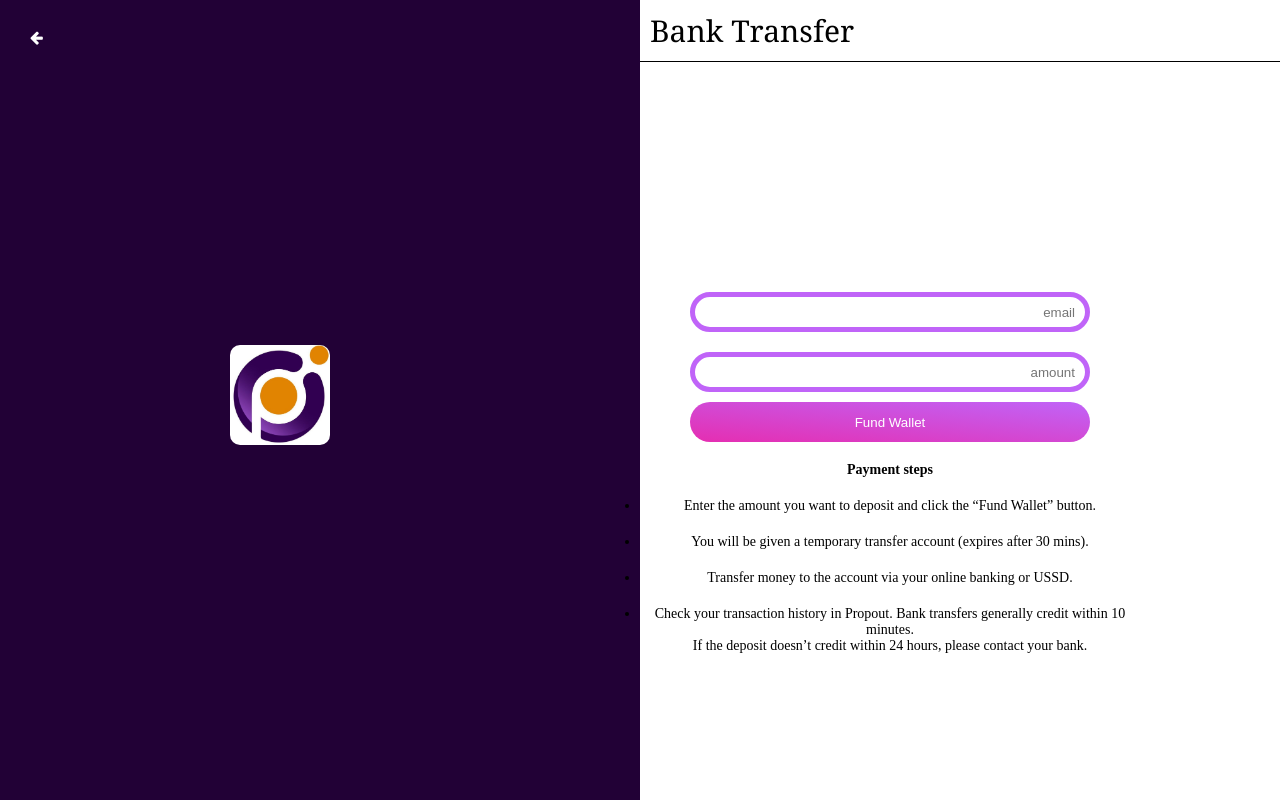
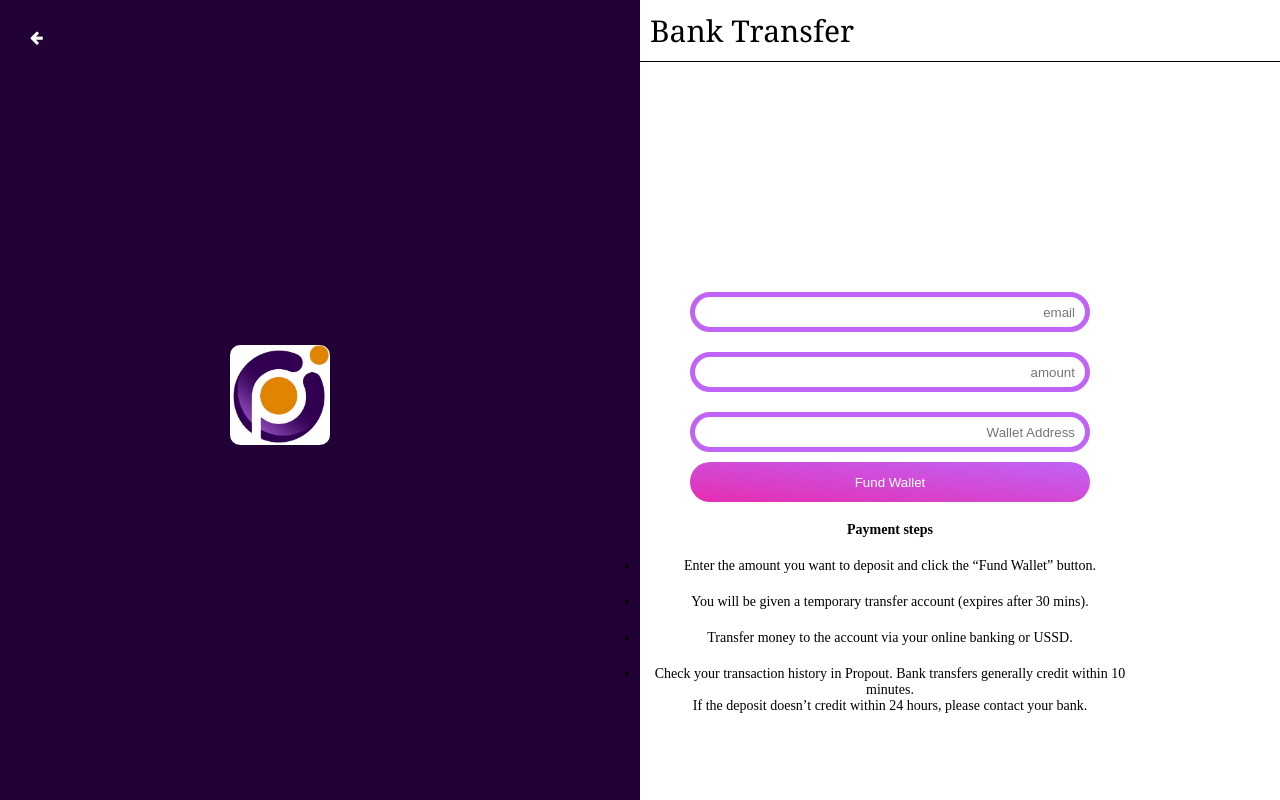
Before and after one commit to elsapphire/po-paystack-test, a Flask app: page / in a window 1280 px wide. Run offline with Flask 3, Linux system fonts and the light colour scheme.

Commit message:
Added wallet address input in HTML form

```diff
--- a/app.py
+++ b/app.py
@@ -13,6 +13,7 @@ def home():
         email = request.form['email']
         form_amount = request.form['amount']
         amount = int(form_amount) * 100
+        wallet_address = request.form['wallet_address']
         # print(email, amount)
 
         transaction = Transaction(authorization_key=os.getenv(key='auth', default='sk_test_a69fb6c099eddc6e238279709f2'
@@ -24,7 +25,7 @@ def home():
         authorization_ready = True
 
         return render_template('funding.html', auth_url=authorization_url, authorization_ready=authorization_ready,
-                               email=email, amount=form_amount)
+                               email=email, amount=form_amount, wallet_address=wallet_address)
     return render_template('funding.html', authorization_ready=authorization_ready)
 
 
--- a/templates/funding.html
+++ b/templates/funding.html
@@ -18,13 +18,15 @@
 <div class='title'>Bank Transfer</div>
 <form method='POST'>
 {% if authorization_ready %}
-    <input type="text" name='email' class='text' placeholder="{{email}}"></input>
-    <input type="text" name='amount' class='text2' placeholder="{{amount}}"></input>
+    <input type="text" name='email' class='text' value="{{email}}">
+    <input type="text" name='amount' class='text2' value="{{amount}}">
+    <input type="text" name='wallet_address' class='text2' value="{{wallet_address}}">
     <br>
     <button type="submit" class="sub"><a href='{{ auth_url }}'>Proceed To Checkout</a></button>
 {% else %}
-    <input type="text" name='email' class='text' placeholder="email"></input>
-    <input type="text" name='amount' class='text2' placeholder="amount"></input>
+    <input type="text" name='email' class='text' placeholder="email">
+    <input type="text" name='amount' class='text2' placeholder="amount">
+    <input type="text" name='wallet_address' class='text2' placeholder="Wallet Address">
     <br>
     <button type="submit" class="sub">Fund Wallet</button>
 {%endif%}
```
